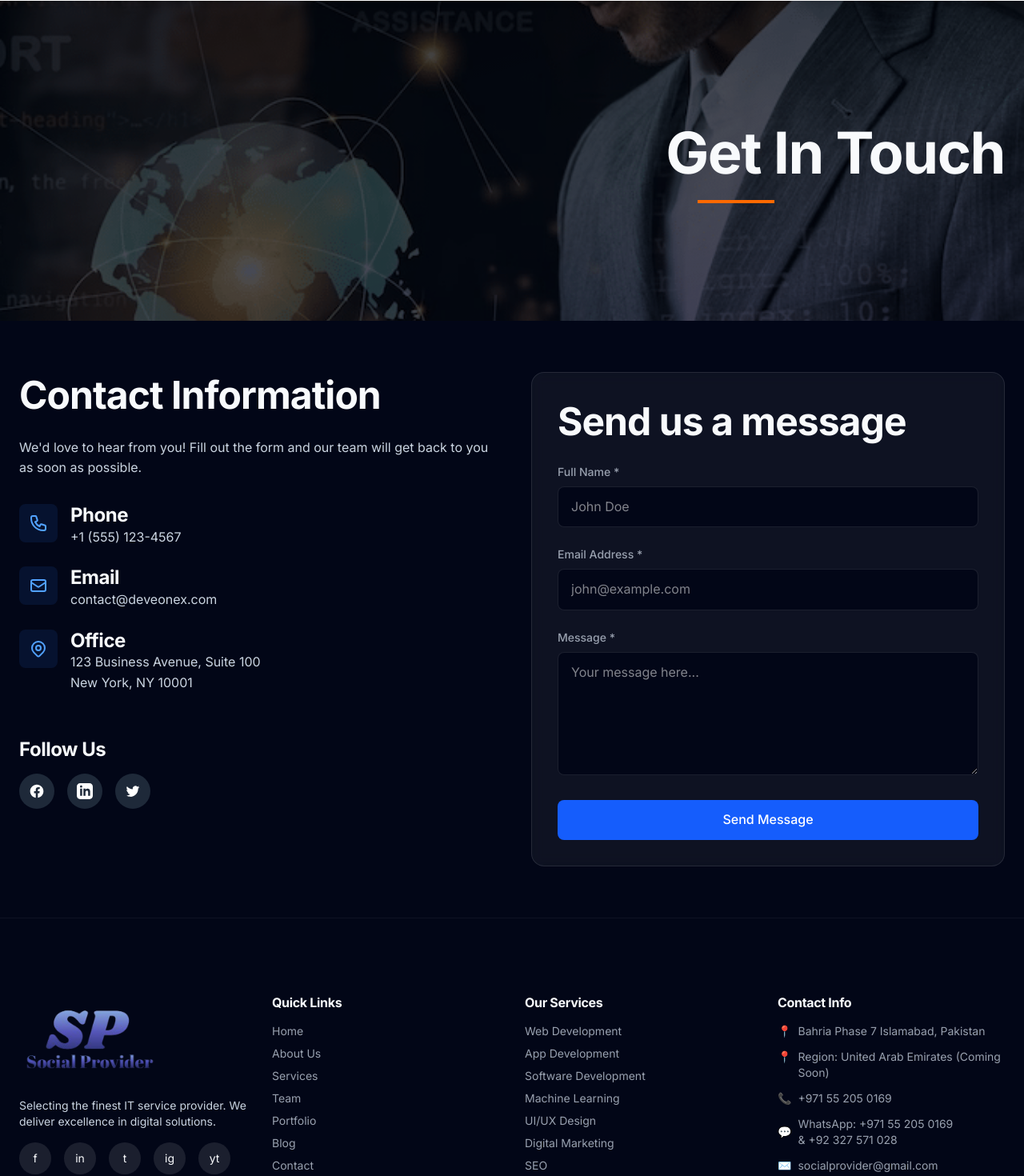
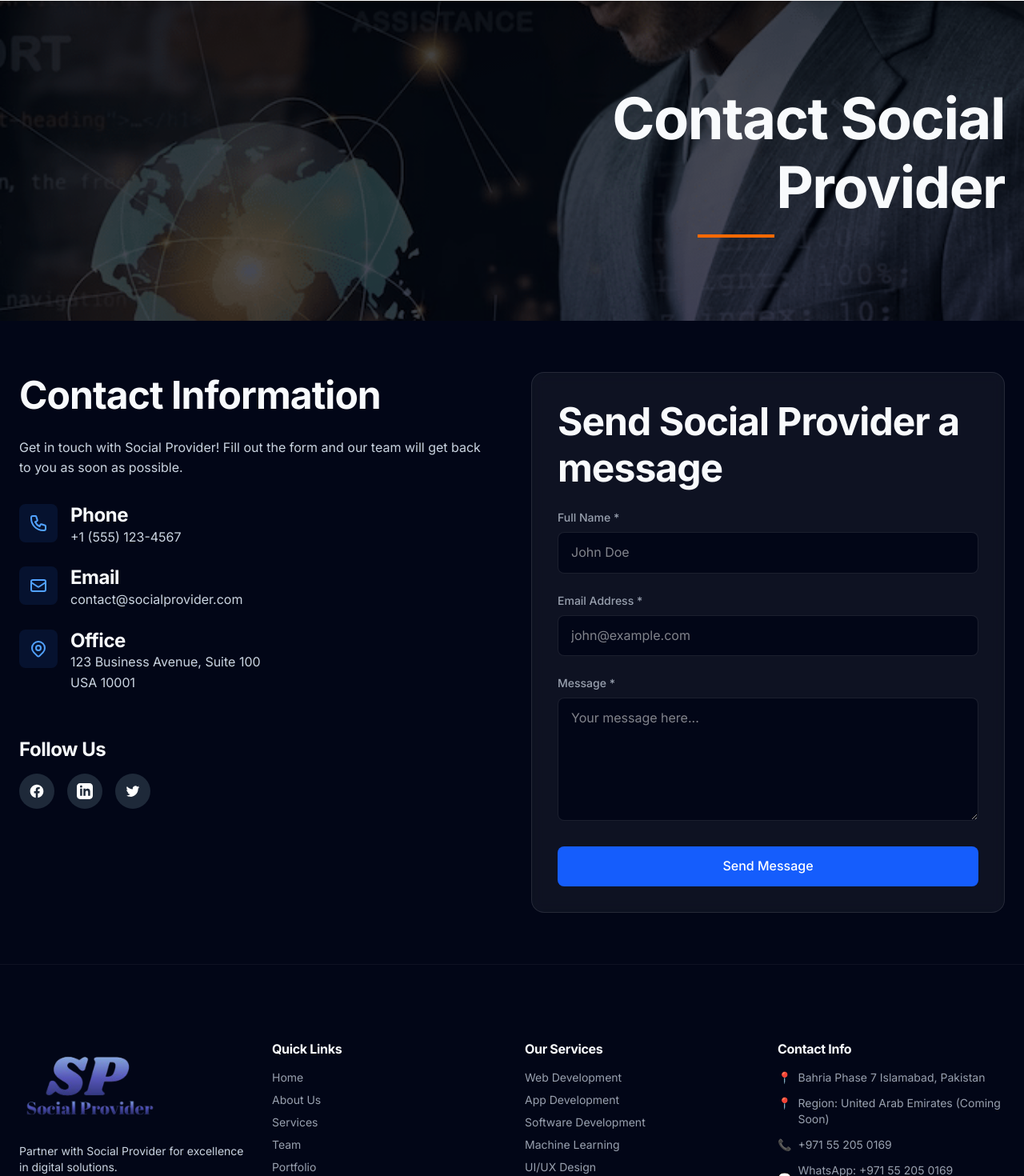
Before and after one commit to Ahmad25908/client, a Next.js app: page /contact in a window 1280 px wide. Shown: the part 124-1594 px from the top of the page at 80% size. Built offline with nearby package versions, Linux system fonts and the light colour scheme.

Commit message:
Feature: Updated branding from Deveonex to Social Provider and updated contact information

```diff
--- a/src/app/contact/page.tsx
+++ b/src/app/contact/page.tsx
@@ -102,7 +102,7 @@ export default function ContactPage() {
       <Navigation />
 
       <main>
-        <UniversalBanner title="Get In Touch" />
+        <UniversalBanner title="Contact Social Provider" />
 
         <section className="py-16 bg-[#020617]">
           <div className="max-w-7xl mx-auto px-6">
@@ -112,7 +112,7 @@ export default function ContactPage() {
                 <div>
                   <h2 className="text-3xl font-bold text-white mb-6">Contact Information</h2>
                   <p className="text-gray-400 mb-8">
-                    We'd love to hear from you! Fill out the form and our team will get back to you as soon as possible.
+                    Get in touch with Social Provider! Fill out the form and our team will get back to you as soon as possible.
                   </p>
                 </div>
 
@@ -137,7 +137,7 @@ export default function ContactPage() {
                     </div>
                     <div>
                       <h3 className="text-lg font-semibold text-white">Email</h3>
-                      <p className="text-gray-400">contact@deveonex.com</p>
+                      <p className="text-gray-400">contact@socialprovider.com</p>
                     </div>
                   </div>
 
@@ -150,7 +150,7 @@ export default function ContactPage() {
                     </div>
                     <div>
                       <h3 className="text-lg font-semibold text-white">Office</h3>
-                      <p className="text-gray-400">123 Business Avenue, Suite 100<br />New York, NY 10001</p>
+                      <p className="text-gray-400">123 Business Avenue, Suite 100<br />USA 10001</p>
                     </div>
                   </div>
                 </div>
@@ -182,7 +182,7 @@ export default function ContactPage() {
 
               {/* Contact Form */}
               <div className="bg-white/5 p-8 rounded-2xl border border-white/10 backdrop-blur-sm">
-                <h2 className="text-3xl font-bold text-white mb-6">Send us a message</h2>
+                <h2 className="text-3xl font-bold text-white mb-6">Send Social Provider a message</h2>
 
                 {submitStatus && (
                   <div className={`mb-6 p-4 rounded-lg ${submitStatus.type === 'success' ? 'bg-green-500/10 border border-green-500/30 text-green-400' : 'bg-red-500/10 border border-red-500/30 text-red-400'}`}>
--- a/src/components/sections/About.tsx
+++ b/src/components/sections/About.tsx
@@ -9,8 +9,8 @@ export default function About() {
         <div className="grid lg:grid-cols-2 gap-12 items-center">
           <div>
             <span className="section-label">About Us</span>
-            <h2 className="mt-4 mb-6">We Are <span className="gradient-text">Deveonex</span></h2>
-            <p className="mb-8">We combine technical expertise with strategic thinking to deliver solutions that not only meet your current needs but position you for future growth.</p>
+            <h2 className="mt-4 mb-6">We Are <span className="gradient-text">Social Provider</span></h2>
+            <p className="mb-8">Social Provider combines technical expertise with strategic thinking to deliver solutions that not only meet your current needs but position you for future growth.</p>
             <div className="space-y-6">
               {features.map((feature, index) => (
                 <div key={index} className="flex gap-4">
--- a/src/components/sections/Contact.tsx
+++ b/src/components/sections/Contact.tsx
@@ -54,7 +54,7 @@ export default function Contact() {
             Get In <span className="bg-gradient-to-r from-blue-400 to-purple-500 bg-clip-text text-transparent">Touch</span>
           </h2>
           <p className="text-gray-400 max-w-2xl mx-auto">
-            Partner with us to bring your vision to life. Let&apos;s create something extraordinary together.
+            Connect with Social Provider to bring your vision to life. Let&apos;s create something extraordinary together.
           </p>
         </div>
 
@@ -64,7 +64,7 @@ export default function Contact() {
             <div>
               <h3 className="text-3xl font-bold text-white mb-6">Contact Information</h3>
               <p className="text-gray-400 mb-8">
-                We'd love to hear from you! Fill out the form and our team will get back to you as soon as possible.
+                Get in touch with Social Provider! Fill out the form and our team will get back to you as soon as possible.
               </p>
             </div>
 
@@ -89,7 +89,7 @@ export default function Contact() {
                 </div>
                 <div>
                   <h4 className="text-lg font-semibold text-white">Email</h4>
-                  <p className="text-gray-400">contact@deveonex.com</p>
+                  <p className="text-gray-400">contact@socialprovider.com</p>
                 </div>
               </div>
 
@@ -102,7 +102,7 @@ export default function Contact() {
                 </div>
                 <div>
                   <h4 className="text-lg font-semibold text-white">Office</h4>
-                  <p className="text-gray-400">123 Business Avenue, Suite 100<br />New York, NY 10001</p>
+                  <p className="text-gray-400">123 Business Avenue, Suite 100<br />USA 10001</p>
                 </div>
               </div>
             </div>
@@ -134,7 +134,7 @@ export default function Contact() {
 
           {/* Contact Form */}
           <div className="bg-white/5 p-8 rounded-2xl border border-white/10 backdrop-blur-sm">
-            <h3 className="text-3xl font-bold text-white mb-6">Send us a message</h3>
+            <h3 className="text-3xl font-bold text-white mb-6">Send Social Provider a message</h3>
 
             {status === 'success' && (
               <div className="mb-6 p-4 rounded-lg bg-green-500/10 border border-green-500/30 text-green-400">
--- a/src/components/sections/Footer.tsx
+++ b/src/components/sections/Footer.tsx
@@ -13,14 +13,14 @@ export default function Footer() {
               <Link href="/" className="inline-block">
                 <NextImage
                   src="/logo.jpg"
-                  alt="Deveonex Logo"
+                  alt="Social Provider Logo"
                   width={300}
                   height={90}
                   className="h-24 w-auto object-contain"
                 />
               </Link>
             </div>
-            <p className="text-sm text-gray-400 mb-4">Selecting the finest IT service provider. We deliver excellence in digital solutions.</p>
+            <p className="text-sm text-gray-400 mb-4">Partner with Social Provider for excellence in digital solutions.</p>
             <div className="flex space-x-4">
               <a href="#" className="w-10 h-10 rounded-full bg-white/10 flex items-center justify-center hover:bg-orange-500 transition-colors">
                 <span className="sr-only">Facebook</span>
@@ -93,14 +93,14 @@ export default function Footer() {
               </li>
               <li className="flex items-center">
                 <span className="mr-2">✉️</span>
-                <span>socialprovider@gmail.com</span>
+                <span>contact@socialprovider.com</span>
               </li>
             </ul>
           </div>
         </div>
         <div className="border-t border-white/10 mt-12 pt-8 text-center">
           <p className="text-sm text-gray-500">
-            © {new Date().getFullYear()} Deveonex. All rights reserved.
+            © {new Date().getFullYear()} Social Provider. All rights reserved.
             <Link href="/privacy-policy" className="mx-2 hover:text-white transition-colors">Privacy Policy</Link> |
             <Link href="/terms-of-service" className="mx-2 hover:text-white transition-colors">Terms of Service</Link>
           </p>
--- a/src/components/sections/Navigation.tsx
+++ b/src/components/sections/Navigation.tsx
@@ -31,7 +31,7 @@ export default function Navigation() {
         <Link href="/" className="flex items-center">
           <NextImage
             src="/logo.jpg"
-            alt="Deveonex Logo"
+            alt="Social Provider Logo"
             width={200}
             height={60}
             className="h-14 w-auto object-contain"
```
